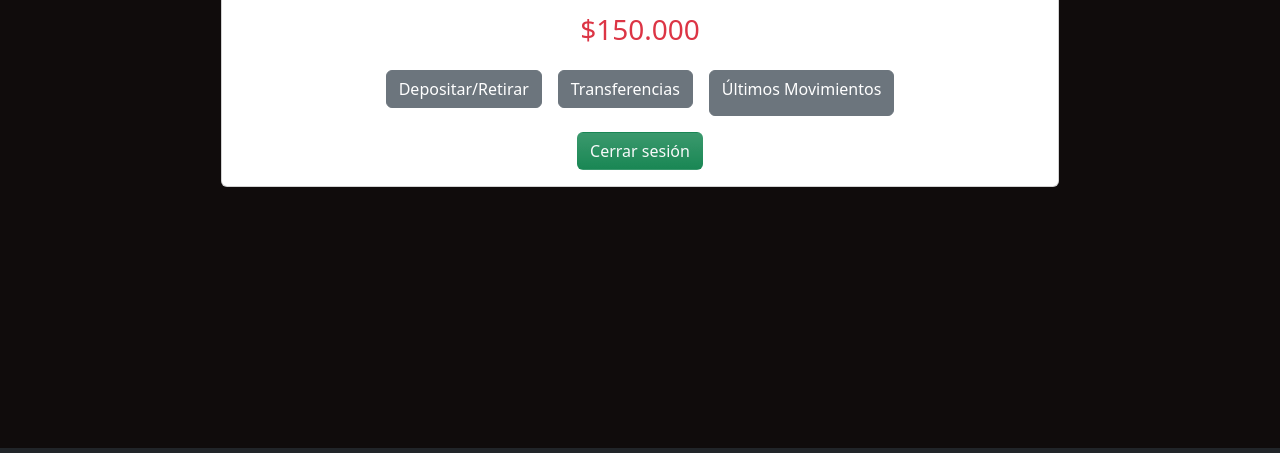
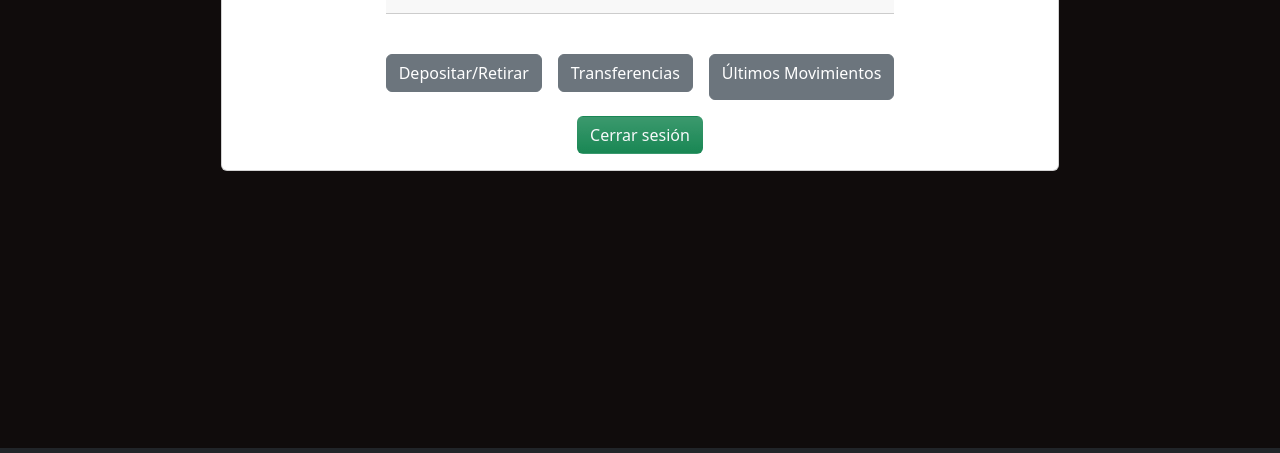
Before and after one commit to jsuazof/Proyecto_Alke_Wallet, a plain HTML site: page html/menu.html in a window 1280 px wide. Shown: the part 424-877 px from the top of the page. Drawn offline with nearby package versions, Linux system fonts and the light colour scheme.

Commit message:
change hardcode values

```diff
--- a/html/menu.html
+++ b/html/menu.html
@@ -46,7 +46,7 @@
           <div>
             <div class="card-header">Saldo</div>
             <div class="card-body text-danger">
-              <h3 class="card-title" id="balance">$150.000</h3>
+              <h3 class="card-title" id="balance"></h3>
             </div>
             <div id="liveAlertPlaceholder">
               <div class="mb-3 d-md-inline-flex gap-3 ">
--- a/js/script.js
+++ b/js/script.js
@@ -71,6 +71,7 @@ $(document).ready(function () {
       // Limpiar localStorage al cerrar sesión
       localStorage.removeItem("balance");
 
+
       // Simulamos cerrar la sesión, puedes agregar tu lógica real aquí
       appendAlert("¡Has cerrado sesión!");
       // Redirige a la página de inicio de sesión u otra página de tu elección
```
